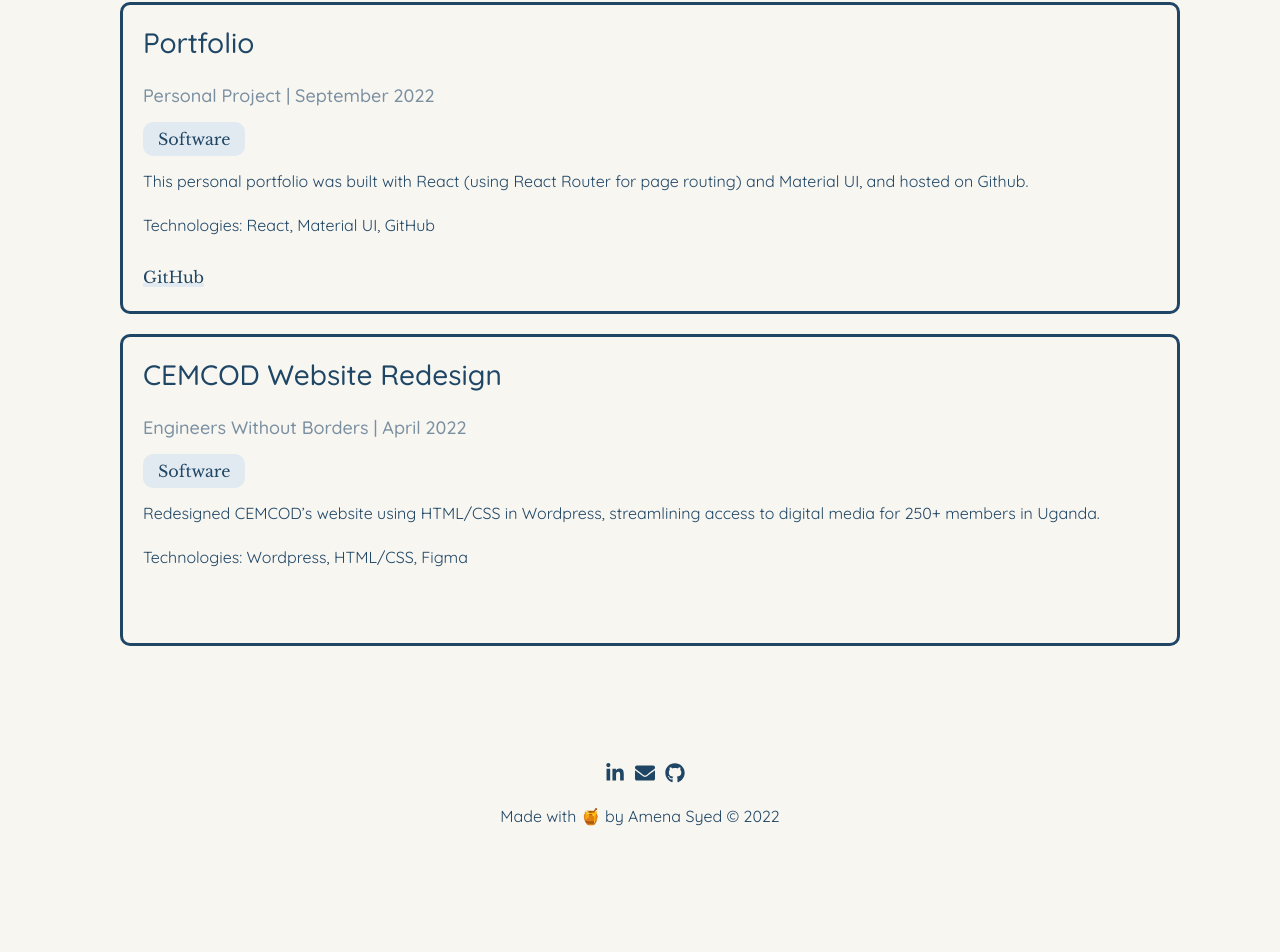
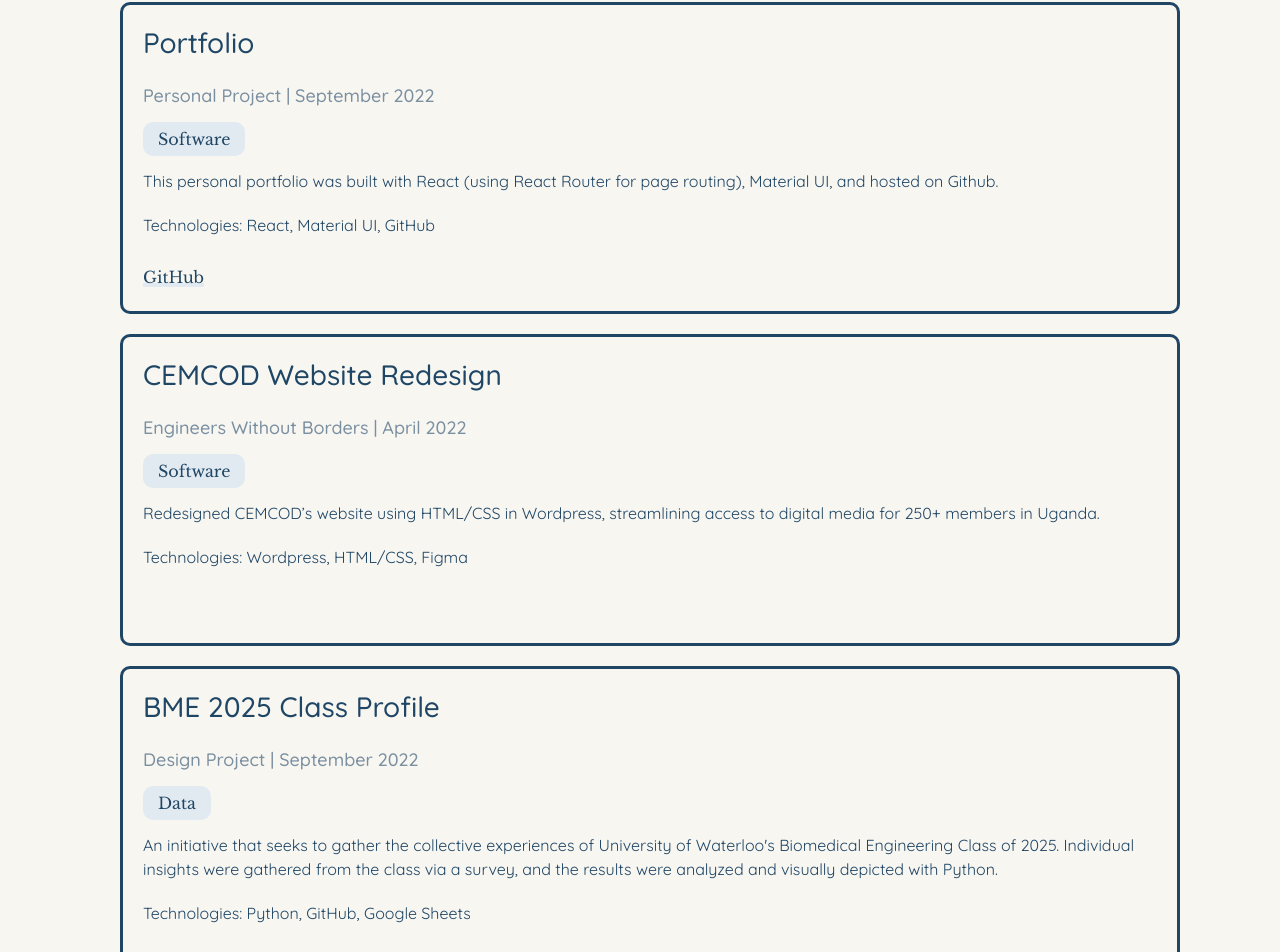
Before and after one commit to amenasyed/amenasyed.github.io, a React (Create React App) app: page /#/work in a window 1280 px wide. Shown: the part 1541-2493 px from the top of the page. Before the commit the page ends 2383 px from the top, so only its background shows below. Built offline with nearby package versions, Linux system fonts and the light colour scheme.

Commit message:
v1.5 fixed routing issue

```diff
--- a/src/Work.js
+++ b/src/Work.js
@@ -70,8 +70,8 @@
                     <button value="All" onClick={handleBtns} className={btnStyle} >all</button>
                     <button value="Software" onClick={handleBtns} className={btnStyle} >software</button>
                     <button value="Hardware" onClick={handleBtns} className={btnStyle} >hardware</button>
-                    {/* <button value="Data" onClick={handleBtns} className={btnStyle} >data</button>
-                    <button value="UX/UI" onClick={handleBtns} className={btnStyle} >ux/ui</button> */}
+                    <button value="Data" onClick={handleBtns} className={btnStyle} >data</button>
+                    {/* <button value="UX/UI" onClick={handleBtns} className={btnStyle} >ux/ui</button> */}
                 </div>
 
                 {projectItem.map(createProject)}
--- a/src/components/Navbar.js
+++ b/src/components/Navbar.js
@@ -19,8 +19,8 @@
             <a href="/" className="nav-logo">a|s</a>
 
             <nav className="nav-menu" ref={navRef}>
-                <a href="/work" className="nav-item">work</a>
-                <a href="/about" className="nav-item">about</a>
+                <a href="#/work" className="nav-item">work</a>
+                <a href="#/about" className="nav-item">about</a>
                 <a href={resume} className="nav-item">resume</a>
                 <a href="mailto:a74syed@uwaterloo.ca" className="nav-item">contact</a>
                 <button className="nav-btn nav-close-btn" onClick={showNavbar}>
--- a/src/workData.js
+++ b/src/workData.js
@@ -39,7 +39,7 @@
         tag:"Software",
         title: "Portfolio",
         date: "Personal Project | September 2022",
-        body1:"This personal portfolio was built with React (using React Router for page routing) and Material UI, and hosted on Github.",
+        body1:"This personal portfolio was built with React (using React Router for page routing), Material UI, and hosted on Github.",
         body2:"Technologies: React, Material UI, GitHub",
         linkName:"GitHub",
         linkURL:"https://github.com/amenasyed/amenasyed.github.io"
@@ -51,7 +51,19 @@
         title: "CEMCOD Website Redesign",
         date: "Engineers Without Borders | April 2022",
         body1:"Redesigned CEMCOD’s website using HTML/CSS in Wordpress, streamlining access to digital media for 250+ members in Uganda.",
-        body2:"Technologies: Wordpress, HTML/CSS, Figma",
+        body2:"Technologies: Wordpress, HTML/CSS, Figma"
+
+    },
+
+    {
+        id: 6,
+        tag:"Data",
+        title: "BME 2025 Class Profile",
+        date: "Design Project | September 2022",
+        body1:"An initiative that seeks to gather the collective experiences of University of Waterloo's Biomedical Engineering Class of 2025. Individual insights were gathered from the class via a survey, and the results were analyzed and visually depicted with Python.",
+        body2:"Technologies: Python, GitHub, Google Sheets",
+        linkName:"GitHub",
+        linkURL:"https://github.com/JJamali/BME25-Class-Profile"
 
     },
 
```
